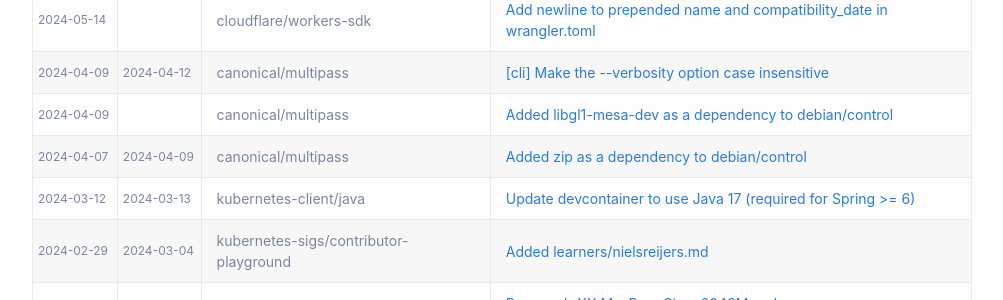
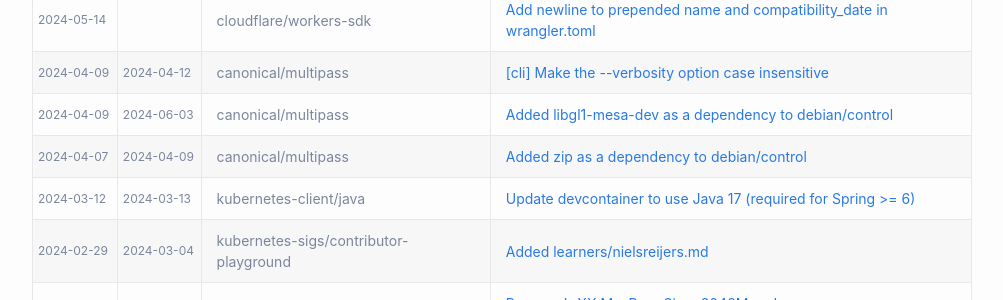
Before and after one commit to nielsreijers/nielsreijers.github.io, a Jekyll site: the page built from 02_pullrequests.markdown, in a window 1280 px wide. Shown: the part 369-669 px from the top of the page, without its empty margins (138-1141 px from the left). Built offline with Jekyll 4.4.1, drawn with Linux system fonts in a browser that asks for light colours.

Commit message:
Updated pullrequests.yml

```diff
--- a/_data/pullrequests.yml
+++ b/_data/pullrequests.yml
@@ -19,7 +19,7 @@
   url:    https://github.com/canonical/multipass/pull/3474
 
 - opened: 2024-04-09
-  merged:
+  merged: 2024-06-03
   title:  Added libgl1-mesa-dev as a dependency to debian/control
   url:    https://github.com/canonical/multipass/pull/3475
 
```
